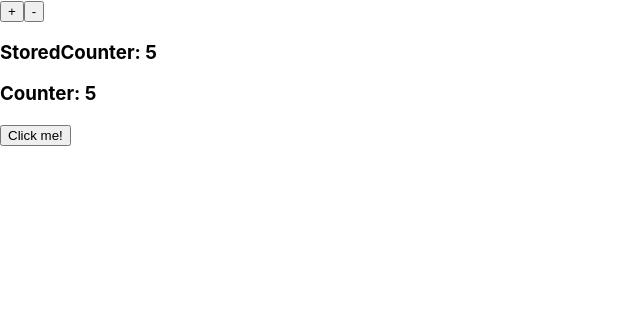
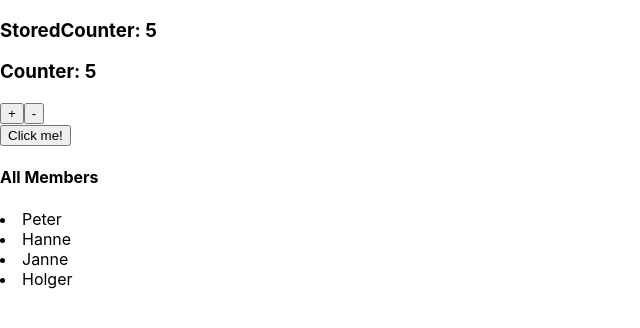
Before and after one commit to alek0329/React_template, a React (Create React App) app: page / in a window 1280 px wide. Shown: the top 328 px of the page, without its empty margins (0-640 px from the left). Built offline with nearby package versions, Linux system fonts and the light colour scheme.

Commit message:
Day2 done

```diff
--- a/src/App.js
+++ b/src/App.js
@@ -1,5 +1,6 @@
 import React, { Component, useState, useEffect } from "react";
 import "./App.css";
+import MemberDemo from "./ListDemo";
 
 const App = () => {
   const initNum = 5;
@@ -38,6 +39,7 @@ const App = () => {
       </button>
       <h2>{joke}</h2>
       <h2>{autoJoke}</h2>
+      <MemberDemo />
     </div>
   );
 };
@@ -54,6 +56,8 @@ function Counter(props) {
   });
   return (
     <div>
+      <h3>StoredCounter: {storedCount}</h3>
+      <h3>Counter: {counter}</h3>
       <button
         className="btn-sm btn-success m-2"
         onClick={() => setCounter(counter + props.incrementor)}
@@ -66,8 +70,6 @@ function Counter(props) {
       >
         -
       </button>
-      <h3>StoredCounter: {storedCount}</h3>
-      <h3>Counter: {counter}</h3>
     </div>
   );
 }
--- /dev/null
+++ b/src/ListDemo.js
@@ -0,0 +1,33 @@
+import React, { useState } from "react";
+
+function MemberTable(props) {
+  const members = props.members;
+  const listMembers = members.map((member) => (
+    <li key={member.id}>{member.name}</li>
+  ));
+  return <MemberDemo memberDisplay={listMembers} />;
+}
+
+function MemberDemo(props) {
+  return (
+    <div>
+      <h4>All Members</h4>
+      {props.memberDisplay}
+    </div>
+  );
+}
+
+export default function App() {
+  const initialMembers = [
+    { name: "Peter", age: 18, id: 1 },
+    { name: "Hanne", age: 35, id: 2 },
+    { name: "Janne", age: 25, id: 3 },
+    { name: "Holger", age: 22, id: 4 },
+  ];
+  const [members, setMembers] = useState(initialMembers);
+  return (
+    <React.Fragment>
+      <MemberTable members={members} />
+    </React.Fragment>
+  );
+}
--- a/src/index.js
+++ b/src/index.js
@@ -2,6 +2,7 @@ import React from "react";
 import ReactDOM from "react-dom";
 import "./index.css";
 import App from "./App";
+//import App from "./ListDemo"
 import reportWebVitals from "./reportWebVitals";
 
 ReactDOM.render(
```
